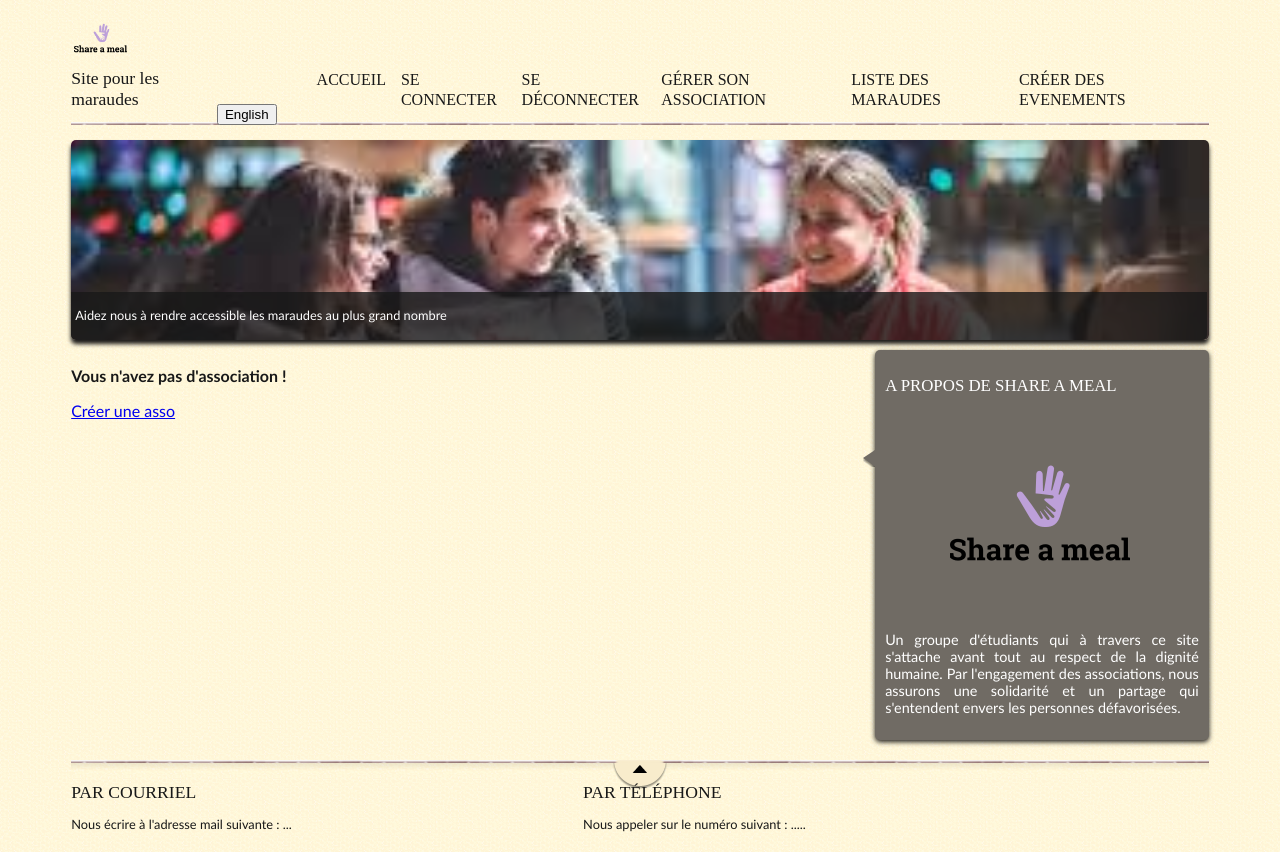
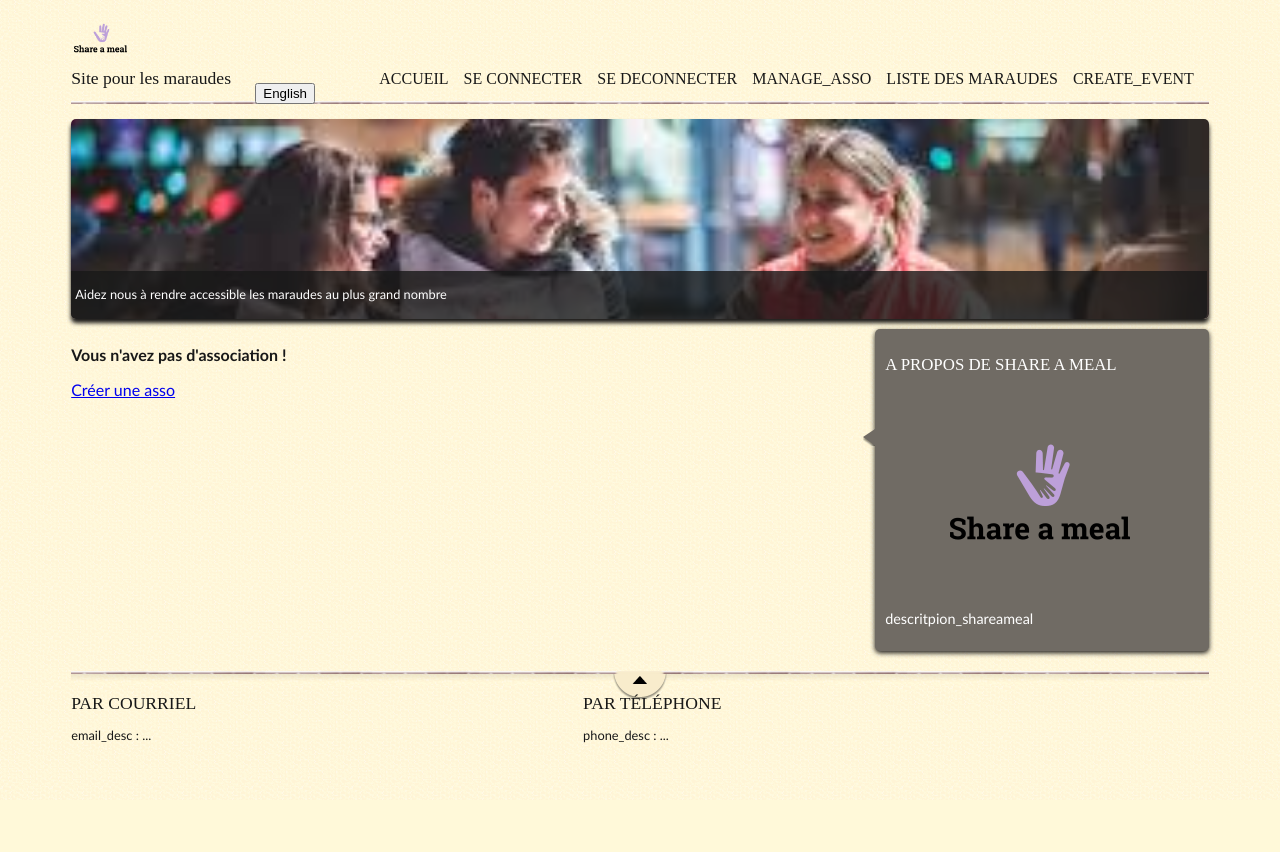
Before and after one commit to ShareAMeal/backend, a Django app: page /register/afficheasso/ in a window 1280 px wide. After the commit the page ends 800 px from the top, so only its background shows below. Run offline with Django 3.2, Linux system fonts and the light colour scheme; a user stored in the database is signed in; data comes from the database, SQL or seed files in the repository.

Commit message:
ajout de traducitons

```diff
--- a/api/models.py
+++ b/api/models.py
@@ -2,20 +2,21 @@
 from django.db import models
 # Create your models here.
 from django.utils import timezone
+from django.utils.translation import ugettext_lazy as _
 
 
 class User(AbstractUser):
     pass
 
 
+class Association(models.Model):
+    contact_email = models.EmailField(unique=True, verbose_name=_("Email de contact"))
+    name = models.CharField(unique=True, verbose_name=_("Nom"), max_length=127)
+    location = models.CharField(verbose_name=_("Adresse"), blank=True, null=True, max_length=1023)
+    description = models.TextField()
+    phone = models.CharField(blank=True, null=True, verbose_name=_("N° de téléphone"), max_length=15)
+    admin = models.OneToOneField(to=User, related_name='association', on_delete=models.CASCADE)
 
-class Association(models.Model):
-    contact_email = models.EmailField(unique=True, verbose_name="Email de contact")
-    name = models.CharField(unique=True, verbose_name="Nom", max_length=127)
-    location = models.CharField(verbose_name="Adresse", blank=True, null=True, max_length=1023)
-    description = models.TextField()
-    phone = models.CharField(blank=True, null=True, verbose_name="N° de téléphone", max_length=15)
-    admin = models.OneToOneField(to=User, related_name='association', on_delete=models.CASCADE)
     def __str__(self):
         return self.name
 
@@ -24,8 +25,8 @@
     class Meta:
         verbose_name = "Évènement"
 
-    organizer = models.ForeignKey(to=Association, verbose_name="Organisateur", related_name='events',
-                                     on_delete=models.CASCADE)
+    organizer = models.ForeignKey(to=Association, verbose_name=_("Organisateur"), related_name='events',
+                                  on_delete=models.CASCADE)
     # mettre latitude longitude
     name = models.CharField(verbose_name="Nom", max_length=63)
     start_datetime = models.DateTimeField(default=timezone.now, verbose_name="Date de début")
--- a/register/templates/afficheasso.html
+++ b/register/templates/afficheasso.html
@@ -1,10 +1,11 @@
 {% extends './base.html' %}
+{% load i18n %}
 {% block title %} Afficher son association {% endblock %}
 {% block content %}
 
     {% if asso == None %}
         <p><strong>Vous n'avez pas d'association !</strong></p>
-    <a href="/register/creerasso">Créer une asso</a><br \>
+        <a href="/register/creerasso">Créer une asso</a><br>
     {% else %}
 
         <h1>Mon asso</h1>
@@ -14,11 +15,11 @@
         <p> Description : {{ asso.description }}</p>
         <p> Telephone : {{ asso.phone }}</p>
 
-<h1>Modifier mon asso</h1>
+        <h1>{% trans "Modifier mon asso" %}</h1>
         <form method="post" action=".">
             {% csrf_token %}
             {{ form.as_p }}
-    <input type="submit" value="Modifier" />
+            <input type="submit" value="Modifier"/>
         </form>
 
     {% endif %}
--- a/register/templates/base.html
+++ b/register/templates/base.html
@@ -3,7 +3,7 @@
 {% get_available_languages as LANGUAGES %}
 {% get_current_language as LANGUAGE_CODE %}
 <!DOCTYPE html>
-<html>
+<html lang="{{ LANGUAGE_CODE }}">
 <head>
     <meta charset="utf-8"/>
     <link rel="stylesheet" href="{% static "style1.css" %}"/>
@@ -16,27 +16,26 @@
             <div id="logo">
                 <img src="{% static "images/share_a_meal.png" %}" alt="Logo de Share a meal"/>
             </div>
-            <h2>Site pour les maraudes</h2>
+            <h2>{% trans "Site pour les maraudes" %}</h2>
         </div>
 
         {% include 'langform.html' with lang="fr" language="Français" %}
         {% include 'langform.html' with lang="en" language="English" %}
-
         <nav>
             <ul>
                 <li><a href="/register/">{% trans "Accueil" %}</a></li>
-                <li><a href="/register/connexion/">Se connecter</a></li>
-                <li><a href="/register/deconnexion">Se déconnecter</a></li>
-                <li><a href="/register/afficheasso">Gérer son association</a></li>
-                <li><a href="/register/afficherevent">Liste des maraudes</a></li>
-                <li><a href="/register/creerevent">Créer des evenements</a></li>
+                <li><a href="/register/connexion/">{% trans "Se connecter" %}</a></li>
+                <li><a href="/register/deconnexion">{% trans "Se deconnecter" %}</a></li>
+                <li><a href="/register/afficheasso">{% trans "manage_asso" %}</a></li>
+                <li><a href="/register/afficherevent">{% trans "Liste des maraudes" %}</a></li>
+                <li><a href="/register/creerevent">{% trans "create_event" %}</a></li>
             </ul>
         </nav>
     </header>
 
     <div id="banniere_image">
         <div id="banniere_description">
-            Aidez nous à rendre accessible les maraudes au plus grand nombre
+            {% trans "Aidez nous à rendre accessible les maraudes au plus grand nombre" %}
         </div>
     </div>
 
@@ -46,12 +45,10 @@
             {% endblock %}
         </article>
         <aside>
-            <h1 id="share">A propos de Share a meal</h1>
+            <h1 id="share">{% trans "A propos de Share a meal " %}</h1>
             <img src="{% static "/tp_images_polices/images/bulle.png" %}" alt="" id="fleche_bulle"/>
             <p id="photo_shareameal"><img src="{% static "/images/share_a_meal.png" %}" alt="Logo de Share A Meal"/></p>
-            <p>Un groupe d'étudiants qui à travers ce site s'attache avant tout au respect de la dignité humaine. Par
-                l'engagement des associations, nous assurons une solidarité et un partage qui s'entendent envers les
-                personnes défavorisées.</p>
+            <p>{% trans "descritpion_shareameal" %}</p>
 
         </aside>
     </section>
@@ -59,13 +56,13 @@
     <footer>
 
         <div id="mail">
-            <h1>Par courriel</h1>
-            <p>Nous écrire à l'adresse mail suivante : ...</p>
+            <h1>{% trans "Par courriel" %}</h1>
+            <p>{% trans "email_desc" %} : ...</p>
 
         </div>
         <div id="tel">
-            <h1>Par téléphone</h1>
-            <p>Nous appeler sur le numéro suivant : .....</p>
+            <h1>{% trans "Par téléphone" %}</h1>
+            <p>{% trans "phone_desc" %} : ...</p>
         </div>
     </footer>
 </div>
--- a/register/templates/index.html
+++ b/register/templates/index.html
@@ -5,5 +5,4 @@
 {% block content %}
     <div id="bienvenue"><img src="{% static "images/share_a_meal.png"%}" alt="Logo de Share a meal"/></div>
     <h1>{% trans "Bienvenue à tous !" %}</h1><br />
-    {{ variable }}
 {% endblock %}
--- a/register/views.py
+++ b/register/views.py
@@ -1,13 +1,12 @@
 # Create your views here.
 
-from django.shortcuts import render, redirect
-from .forms import RegisterForm, ConnexionForm, CreerAsso, CreerEvent, AfficheEvent
 from django.contrib.auth import login, authenticate
-from django.shortcuts import render, redirect
 from django.contrib.auth import logout
 from django.contrib.auth.decorators import login_required
+from django.shortcuts import render, redirect
+
+from .forms import RegisterForm, ConnexionForm, CreerAsso, CreerEvent, AfficheEvent
 from .models import Association, Event
-from django.utils.translation import gettext as _
 
 
 # Create your views here.
@@ -203,5 +202,4 @@
 
 def index(request):
     return render(request, 'index.html', context={
-        "variable": _("valeur")
     })
```
Also changed, not shown: register/forms.py (+29 -22 lines), api/locale/en/LC_MESSAGES/django.po, register/locale/en/LC_MESSAGES/django.po, register/locale/fr/LC_MESSAGES/django.po. Lines whose indentation alone changed are shown as unchanged.
